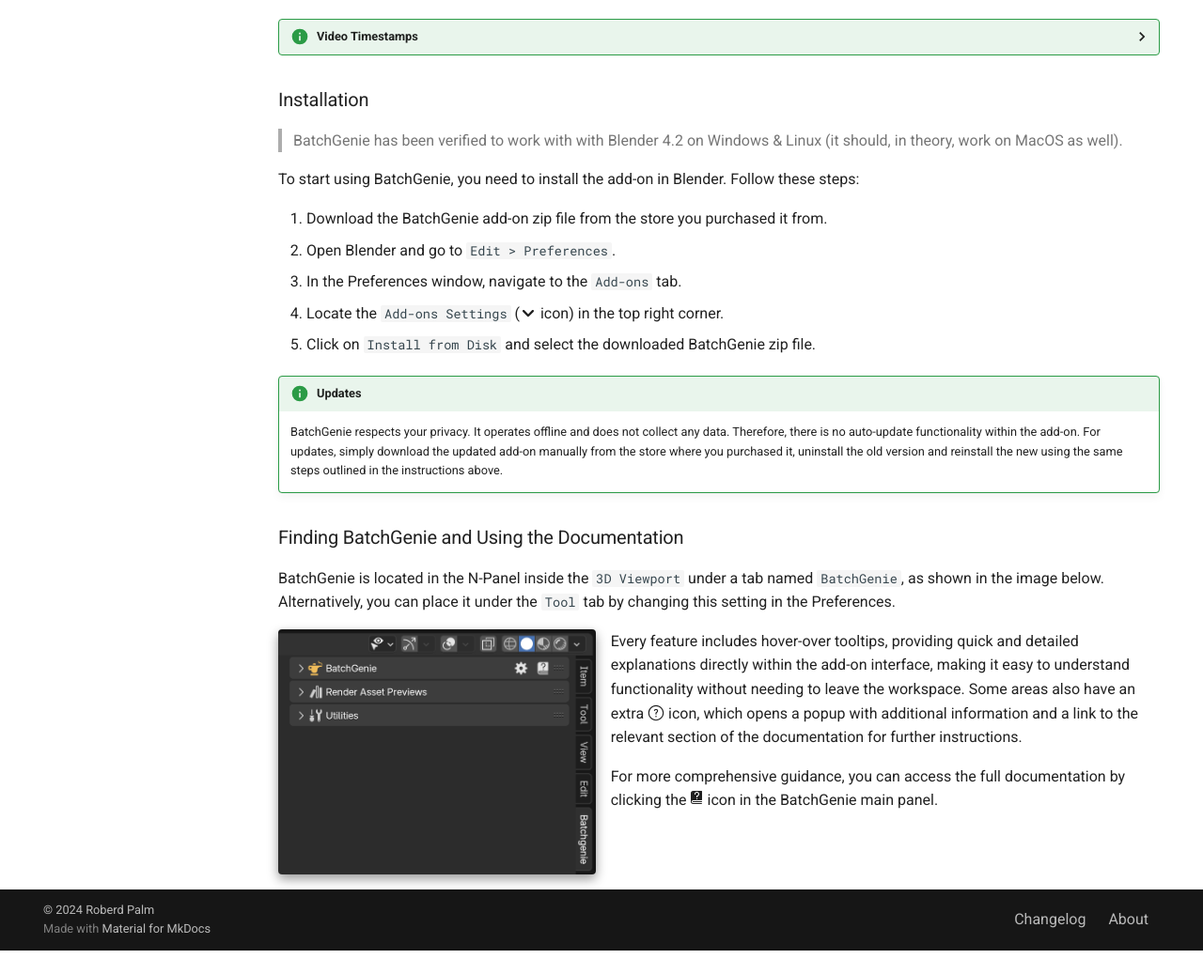
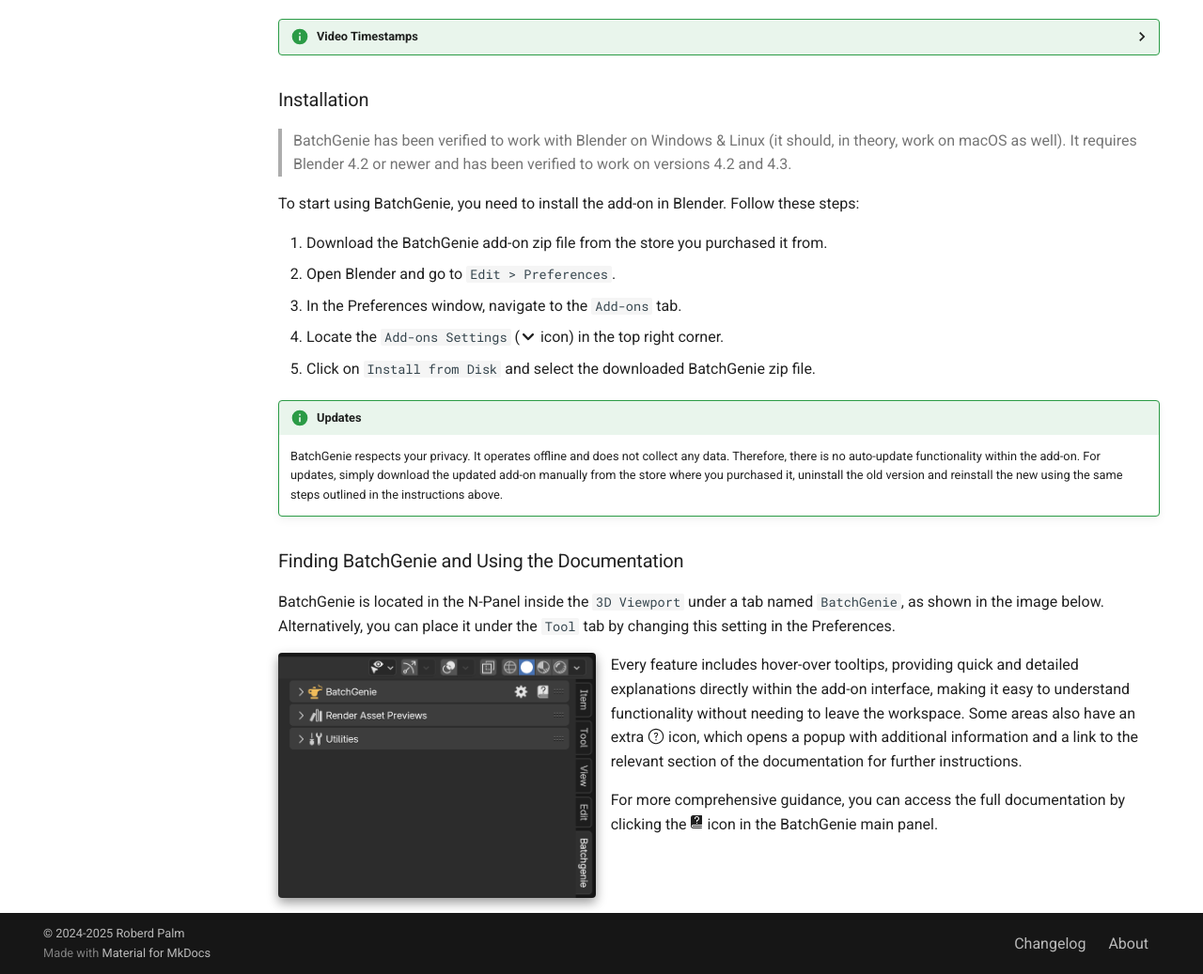
Before and after one commit to roberddd/batchgenie, an MkDocs documentation site: the page built from docs/getting_started.md, in a window 1280 px wide and 1400 px high, scrolled down 521 px. Shown: the part 363-1400 px from the top of the window at 94% size. Built offline with MkDocs 1.6.1 and Material for MkDocs 9.7.7, drawn with Linux system fonts in a browser that asks for light colours; before the commit the page ends 1896 px from its top, so only the background shows below that.

Commit message:
minor updates

```diff
--- a/docs/getting_started.md
+++ b/docs/getting_started.md
@@ -67,7 +67,7 @@
 
 ### Installation
 
-> BatchGenie has been verified to work with with Blender 4.2 on Windows & Linux (it should, in theory, work on MacOS as well).
+> BatchGenie has been verified to work with Blender on Windows & Linux (it should, in theory, work on macOS as well). It requires Blender 4.2 or newer and has been verified to work on versions 4.2 and 4.3.
 
 To start using BatchGenie, you need to install the add-on in Blender. Follow these steps:
 
--- a/mkdocs.yml
+++ b/mkdocs.yml
@@ -97,4 +97,4 @@
           case: lower
 
 copyright: |
-  &copy; 2024 <a href="https://roberd.net" target="_blank" rel="noopener">Roberd Palm</a>
+  &copy; 2024-2025 <a href="https://roberd.net" target="_blank" rel="noopener">Roberd Palm</a>
```
Also changed, not shown: docs/preferences.md (+7 -6 lines).
